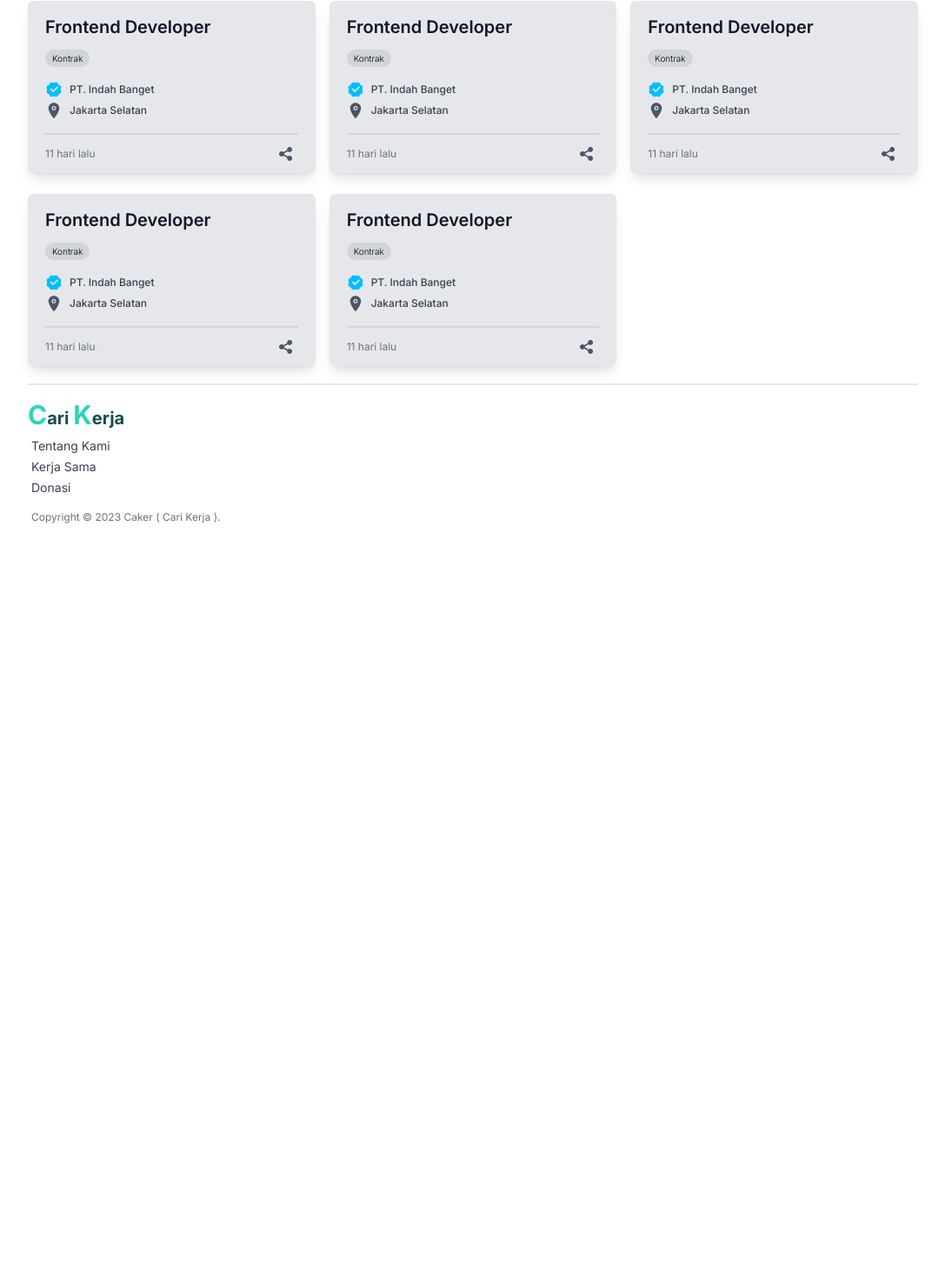
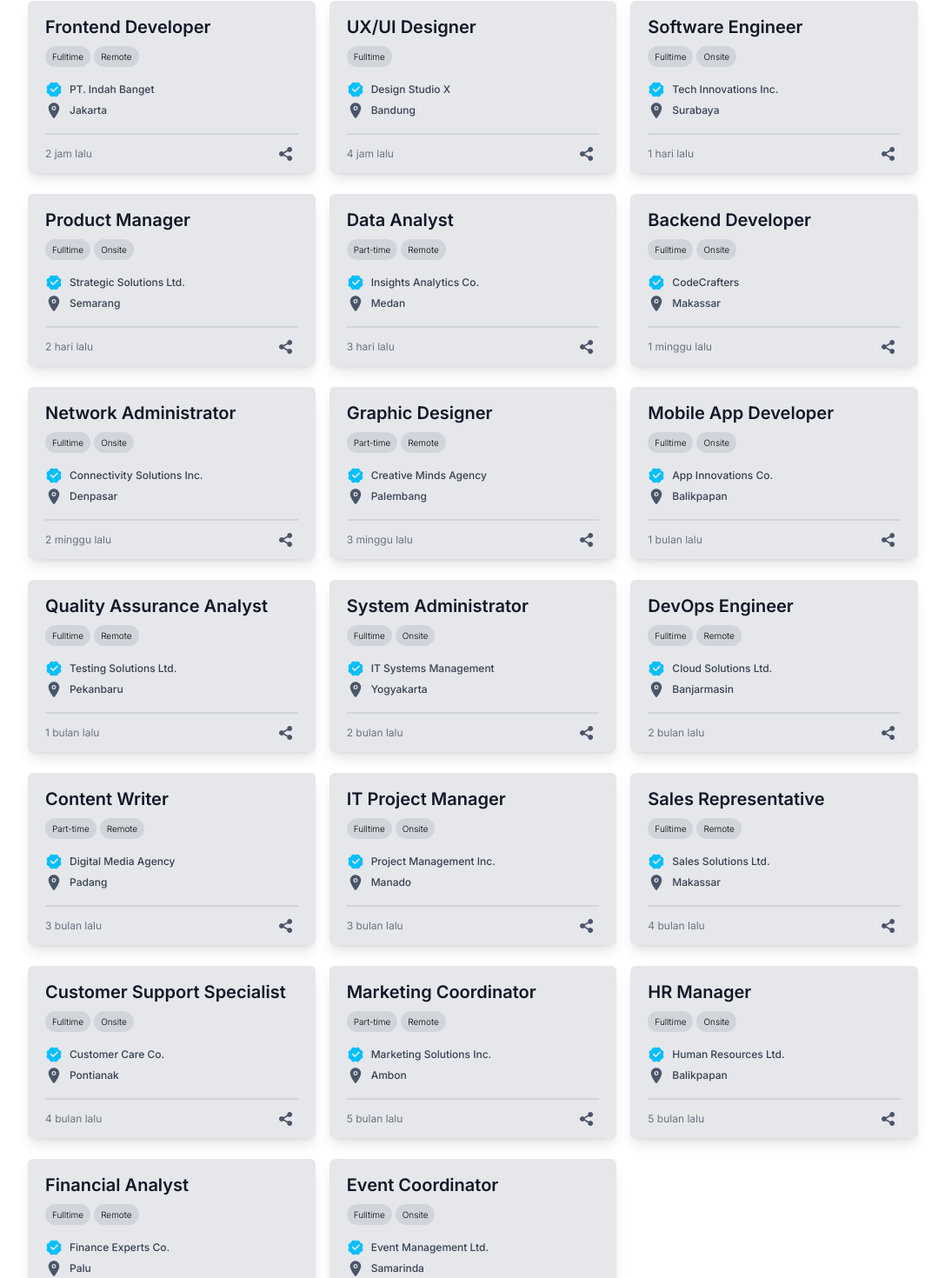
Before and after one commit to STMualim/webcaker, a Next.js app: page / in a window 1280 px wide. Shown: the part 519-1989 px from the top of the page at 87% size, without its empty margins (96-1183 px from the left). Before the commit the page ends 1158 px from the top, so only its background shows below. Built offline with nearby package versions, Linux system fonts and the light colour scheme.

Commit message:
add fake data jobs

```diff
--- a/app/page.tsx
+++ b/app/page.tsx
@@ -1,5 +1,6 @@
 import Banner from "@/components/Banner";
 import Job from "@/components/Job";
+import jobs from './../data/jobs'
 
 export default async function Home() {
   return (
@@ -7,11 +8,9 @@ export default async function Home() {
       <Banner />
       <p className="text-xl mt-5 font-semibold">Pekerjaan Terbaru 🚀</p>
       <div className="md:grid-cols-2 md:grid lg:grid-cols-3 md:gap-4">
-        <Job />
-        <Job />
-        <Job />
-        <Job />
-        <Job />
+        {jobs.map((job) => (
+          <Job key={job.id} job={job} />
+        ))}
       </div>
     </main>
   );
--- a/components/Job.tsx
+++ b/components/Job.tsx
@@ -1,30 +1,35 @@
 import React from "react";
 import { RiVerifiedBadgeFill, RiShareFill } from "react-icons/ri";
 import { IoLocation } from "react-icons/io5";
+import Link from "next/link";
 
-export default function Job() {
+export default function Job({ job }: { job: any }) {
   return (
-    <div className="bg-gray-200 px-5 rounded-md mt-2 shadow-lg pt-4 mb-4 md:mb-0">
+    <Link href={'/'} className="bg-gray-200 hover:bg-gray-100 duration-150 px-5 rounded-md mt-2 shadow-lg pt-4 mb-4 md:mb-0">
       <h1 className="text-2xl font-semibold mb-2 text-gray-900 lg:text-xl">
-        Frontend Developer
+        {job.name}
       </h1>
-      <span className="text-xs bg-gray-300 rounded-full py-1 px-2 font-light lg:text-[10px]">
-        Kontrak
-      </span>
+      <div className="flex gap-1">
+        {job.tags.map((tag: string) => (
+          <span key={tag} className="text-xs bg-gray-300 rounded-full py-1 px-2 font-light lg:text-[10px]">
+            {tag}
+          </span>
+        ))}
+      </div>
       <div className="mt-4 mb-1 flex items-center gap-2 text-gray-700 font-medium">
         <RiVerifiedBadgeFill size={20} color={"#00BFFF"} />
-        <h2 className="text-sm lg:text-xs">PT. Indah Banget</h2>
+        <h2 className="text-sm lg:text-xs">{job.company}</h2>
       </div>
       <div className="flex items-center gap-2 text-gray-700 font-medium">
         <IoLocation size={20} color={"#4a5568"} />
-        <h2 className="text-sm lg:text-xs">Jakarta Selatan</h2>
+        <h2 className="text-sm lg:text-xs">{job.location}</h2>
       </div>
       <div className="mt-4 border-t-2 border-gray-300 flex items-center justify-between py-2">
-        <p className="text-sm text-gray-500 lg:text-xs">11 hari lalu</p>
+        <p className="text-sm text-gray-500 lg:text-xs">{job.posted}</p>
         <div className="hover-icon">
           <RiShareFill color={"#4a5568"} size={20} />
         </div>
       </div>
-    </div>
+    </Link>
   );
 }
--- a/components/Navbar.tsx
+++ b/components/Navbar.tsx
@@ -24,7 +24,7 @@ export default function Navbar() {
   const [open, setOpen] = useState<boolean>(false);
 
   return (
-    <nav className={`flex justify-between py-2 fixed top-0 left-0 bg-white w-full px-[5%]`}>
+    <nav className={`flex justify-between py-2 fixed top-0 left-0 bg-white w-full px-[5%] shadow-sm md:shadow-none md:px-[10%]`}>
       <Link
         className="text-xl font-bold text-teal-900 hover:scale-105 duration-200"
         href={"/"}
--- /dev/null
+++ b/data/jobs.ts
@@ -0,0 +1,164 @@
+const jobs = [
+    {
+      id: 1,
+      name: "Frontend Developer",
+      location: "Jakarta",
+      company: "PT. Indah Banget",
+      posted: "2 jam lalu",
+      tags: ["Fulltime", "Remote"]
+    },
+    {
+      id: 2,
+      name: "UX/UI Designer",
+      location: "Bandung",
+      company: "Design Studio X",
+      posted: "4 jam lalu",
+      tags: ["Fulltime"]
+    },
+    {
+      id: 3,
+      name: "Software Engineer",
+      location: "Surabaya",
+      company: "Tech Innovations Inc.",
+      posted: "1 hari lalu",
+      tags: ["Fulltime", "Onsite"]
+    },
+    {
+      id: 4,
+      name: "Product Manager",
+      location: "Semarang",
+      company: "Strategic Solutions Ltd.",
+      posted: "2 hari lalu",
+      tags: ["Fulltime", "Onsite"]
+    },
+    {
+      id: 5,
+      name: "Data Analyst",
+      location: "Medan",
+      company: "Insights Analytics Co.",
+      posted: "3 hari lalu",
+      tags: ["Part-time", "Remote"]
+    },
+    {
+      id: 6,
+      name: "Backend Developer",
+      location: "Makassar",
+      company: "CodeCrafters",
+      posted: "1 minggu lalu",
+      tags: ["Fulltime", "Onsite"]
+    },
+    {
+      id: 7,
+      name: "Network Administrator",
+      location: "Denpasar",
+      company: "Connectivity Solutions Inc.",
+      posted: "2 minggu lalu",
+      tags: ["Fulltime", "Onsite"]
+    },
+    {
+      id: 8,
+      name: "Graphic Designer",
+      location: "Palembang",
+      company: "Creative Minds Agency",
+      posted: "3 minggu lalu",
+      tags: ["Part-time", "Remote"]
+    },
+    {
+      id: 9,
+      name: "Mobile App Developer",
+      location: "Balikpapan",
+      company: "App Innovations Co.",
+      posted: "1 bulan lalu",
+      tags: ["Fulltime", "Onsite"]
+    },
+    {
+      id: 10,
+      name: "Quality Assurance Analyst",
+      location: "Pekanbaru",
+      company: "Testing Solutions Ltd.",
+      posted: "1 bulan lalu",
+      tags: ["Fulltime", "Remote"]
+    },
+    {
+      id: 11,
+      name: "System Administrator",
+      location: "Yogyakarta",
+      company: "IT Systems Management",
+      posted: "2 bulan lalu",
+      tags: ["Fulltime", "Onsite"]
+    },
+    {
+      id: 12,
+      name: "DevOps Engineer",
+      location: "Banjarmasin",
+      company: "Cloud Solutions Ltd.",
+      posted: "2 bulan lalu",
+      tags: ["Fulltime", "Remote"]
+    },
+    {
+      id: 13,
+      name: "Content Writer",
+      location: "Padang",
+      company: "Digital Media Agency",
+      posted: "3 bulan lalu",
+      tags: ["Part-time", "Remote"]
+    },
+    {
+      id: 14,
+      name: "IT Project Manager",
+      location: "Manado",
+      company: "Project Management Inc.",
+      posted: "3 bulan lalu",
+      tags: ["Fulltime", "Onsite"]
+    },
+    {
+      id: 15,
+      name: "Sales Representative",
+      location: "Makassar",
+      company: "Sales Solutions Ltd.",
+      posted: "4 bulan lalu",
+      tags: ["Fulltime", "Remote"]
+    },
+    {
+      id: 16,
+      name: "Customer Support Specialist",
+      location: "Pontianak",
+      company: "Customer Care Co.",
+      posted: "4 bulan lalu",
+      tags: ["Fulltime", "Onsite"]
+    },
+    {
+      id: 17,
+      name: "Marketing Coordinator",
+      location: "Ambon",
+      company: "Marketing Solutions Inc.",
+      posted: "5 bulan lalu",
+      tags: ["Part-time", "Remote"]
+    },
+    {
+      id: 18,
+      name: "HR Manager",
+      location: "Balikpapan",
+      company: "Human Resources Ltd.",
+      posted: "5 bulan lalu",
+      tags: ["Fulltime", "Onsite"]
+    },
+    {
+      id: 19,
+      name: "Financial Analyst",
+      location: "Palu",
+      company: "Finance Experts Co.",
+      posted: "6 bulan lalu",
+      tags: ["Fulltime", "Remote"]
+    },
+    {
+      id: 20,
+      name: "Event Coordinator",
+      location: "Samarinda",
+      company: "Event Management Ltd.",
+      posted: "6 bulan lalu",
+      tags: ["Fulltime", "Onsite"]
+    },
+  ];
+
+  export default jobs;
```
